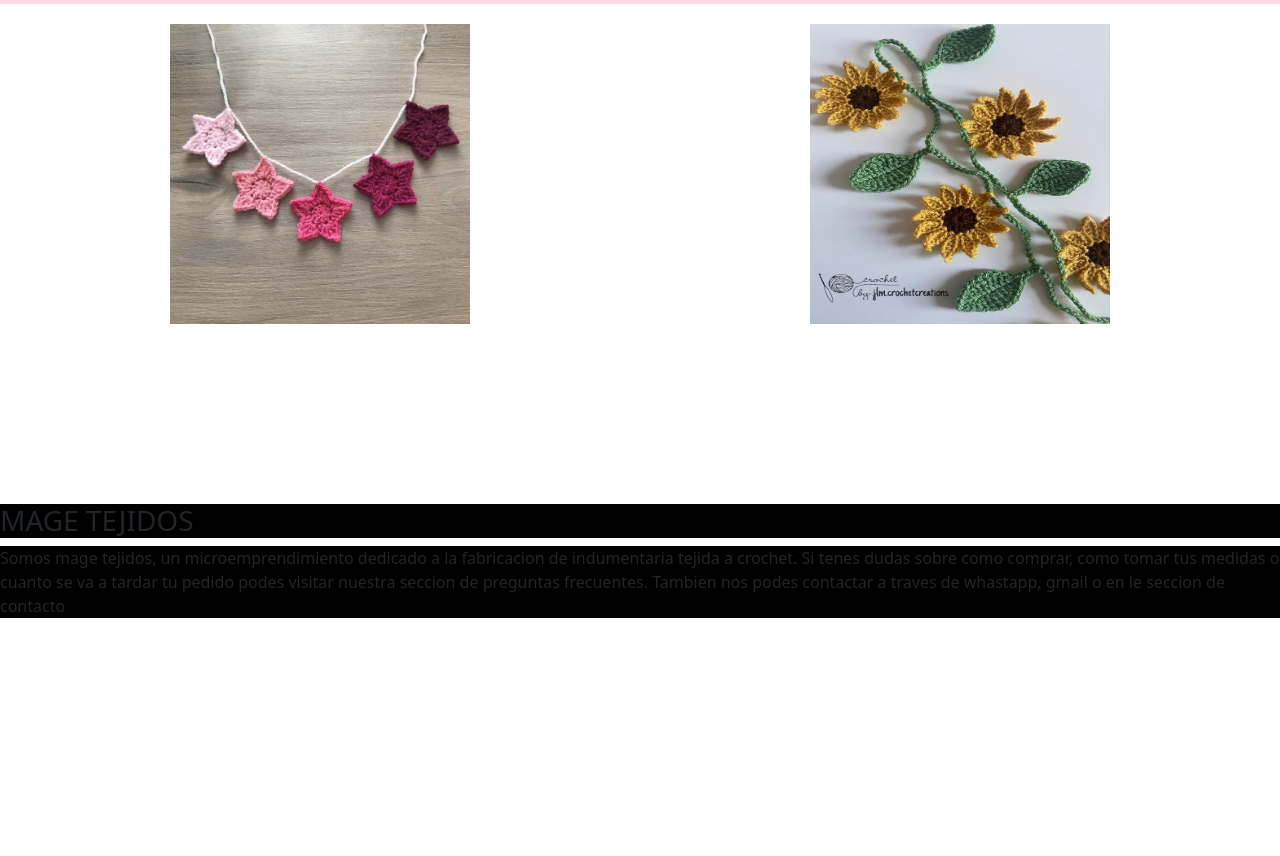
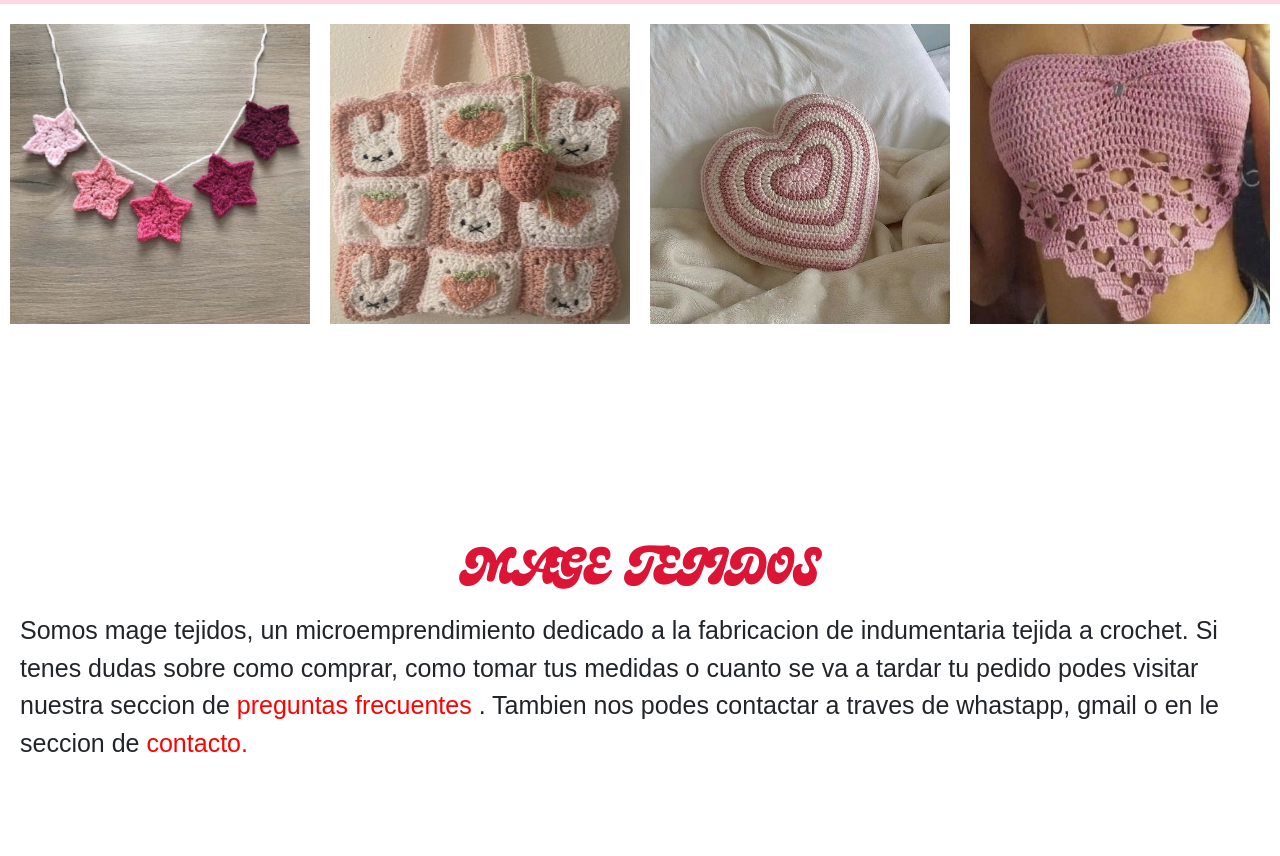
Before and after one commit to jereebravo/2da-preentrega-bravo-jeremias, a plain HTML site: page index.html in a window 1280 px wide. Shown: the part 96-952 px from the top of the page. Drawn offline with nearby package versions, Linux system fonts and the light colour scheme.

Commit message:
finalizacion maquetado index.html

```diff
--- a/css/style.css
+++ b/css/style.css
@@ -106,11 +106,35 @@ header{
 }
 #sectionDos{
     grid-area: sectiondos;
+}
+#sectionDos div h3{
+    font-family: titulo;
+    font-size: 50px;
+    color:  #dc1537;
+    margin-top: 40px;
 
 }
 #sectionDos div{
-    background-color: #000;
+    display: flex;
+    flex-direction: row;
+    justify-content: center;
 }
+
+#sectionDos div p{
+    font-family: Arial, Helvetica, sans-serif;
+    font-size: 25px;
+    margin-left: 20px;
+}
+#sectionDos div p span a{
+    color: red;
+    text-decoration: none;
+}
+
+#sectionDos div p span a:hover{
+    text-decoration: underline;
+
+}
+
 
 footer{
     display: grid;
--- a/index.html
+++ b/index.html
@@ -18,10 +18,12 @@
 <body id="body_index">
     <!--------------------------------CONFIGURACION DEL NAV ------------------------------------------->
     <header>
-        <nav class="navbar navbar-expand-lg " >
+        <nav class="navbar navbar-expand-lg ">
             <div class="container-fluid">
-             <a class="navbar-brand" href="./index.html"><img  class="logoNav" class="img-fluid" src="./assets/images/logo.png" alt="logo"></a>
-             <button class="navbar-toggler" type="button" data-bs-toggle="collapse" data-bs-target="#navbarNav" aria-controls="navbarNav" aria-expanded="false" aria-label="Toggle navigation">
+                <a class="navbar-brand" href="./index.html"><img class="logoNav" class="img-fluid"
+                        src="./assets/images/logo.png" alt="logo"></a>
+                <button class="navbar-toggler" type="button" data-bs-toggle="collapse" data-bs-target="#navbarNav"
+                    aria-controls="navbarNav" aria-expanded="false" aria-label="Toggle navigation">
                     <span class="navbar-toggler-icon"></span>
                 </button>
                 <div class="collapse navbar-collapse col" id="navbarNav">
@@ -52,12 +54,22 @@
 
         <section id="sectionUno">
             <div><img src="./assets/images/estrellas.jpeg" alt=""></div>
-            <div><img src="./assets/images/girasoles.jpeg" alt=""></div>
+            <div><img src="./assets/images/bolsa conejos.jpeg" alt=""></div>
+            <div><img src="./assets/images/almohada corazon.jpeg" alt=""></div>
+            <div><img src="./assets/images/top rosa.jpeg" alt=""></div>
 
         </section>
         <section id="sectionDos">
-        <div><h3>MAGE TEJIDOS</h3></div>
-        <div><p>Somos mage tejidos, un microemprendimiento dedicado a la fabricacion de indumentaria tejida a crochet. Si tenes dudas sobre como comprar, como tomar tus medidas o cuanto se va a tardar tu pedido podes visitar nuestra seccion de <span>preguntas frecuentes</span>. Tambien nos podes contactar a traves de whastapp, gmail o en le seccion de <span>contacto</span></p></div></section>
+            <div>
+                <h3>MAGE TEJIDOS</h3>
+            </div>
+            <div>
+                <p>Somos mage tejidos, un microemprendimiento dedicado a la fabricacion de indumentaria tejida a
+                    crochet. Si tenes dudas sobre como comprar, como tomar tus medidas o cuanto se va a tardar tu pedido
+                    podes visitar nuestra seccion de <span> <a href="./pages/informacion.html">preguntas frecuentes</a> </span>. Tambien nos podes contactar a
+                    traves de whastapp, gmail o en le seccion de <span><a href="./pages/formulario.html">contacto.</a> </span></p>
+            </div>
+        </section>
     </main>
 
     <!------------------------- CONFIGURACION DEL PIE DE PAGINA -------------------------------->
```
Also changed, not shown: assets/images/almohada corazon.jpeg (added), assets/images/bolsa conejos.jpeg (added), assets/images/bolsa rosa.jpeg (added), assets/images/bolsas corazon.jpeg (added), assets/images/conjunto corazon.jpeg (added), assets/images/gorro caras.jpeg (added), assets/images/pantalon colorido.jpeg (added), assets/images/pantalon corazones.jpeg (added), assets/images/top blanco.jpeg (added), assets/images/top rosa.jpeg (added). Lines whose indentation alone changed are shown as unchanged.
